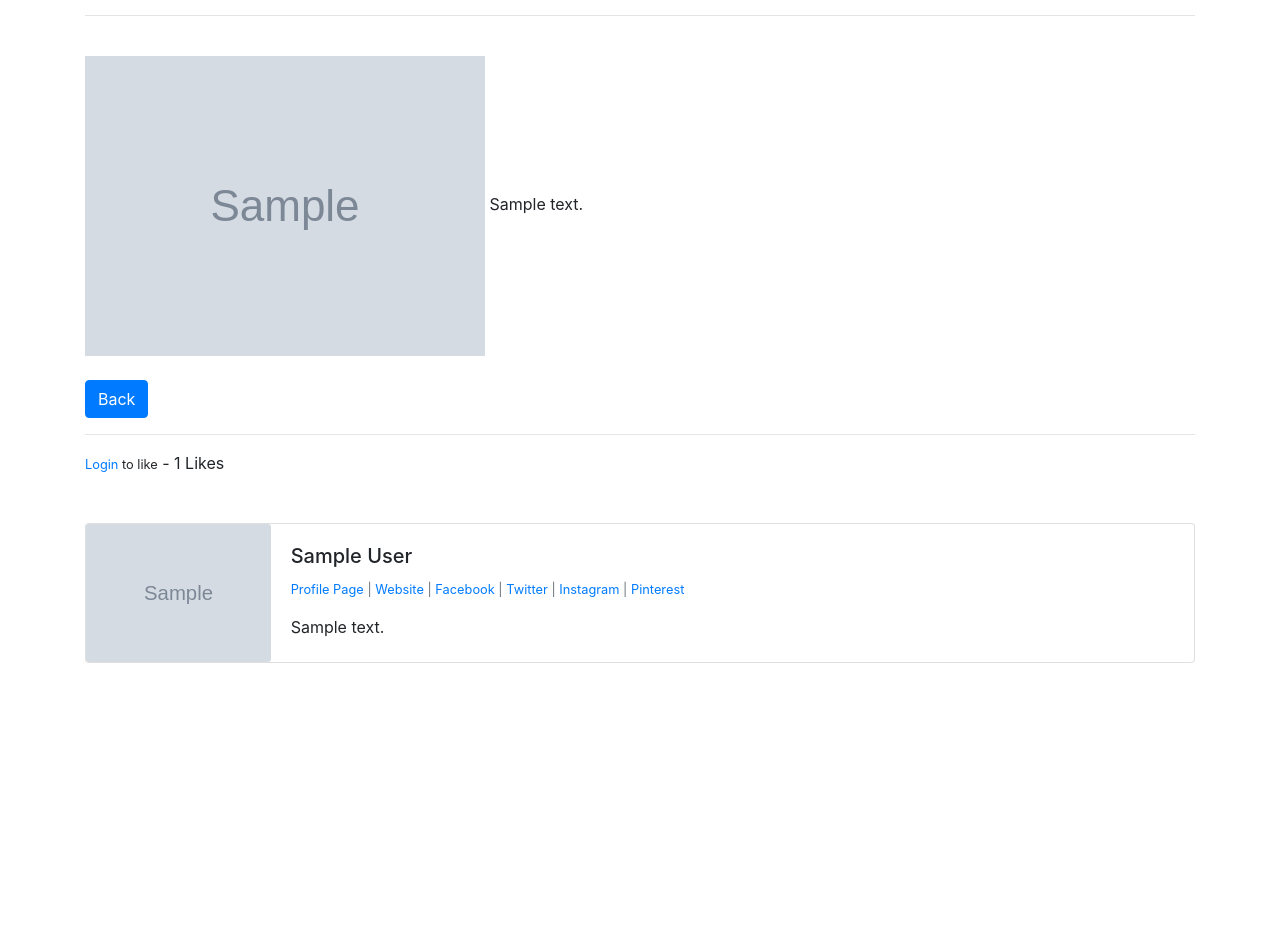
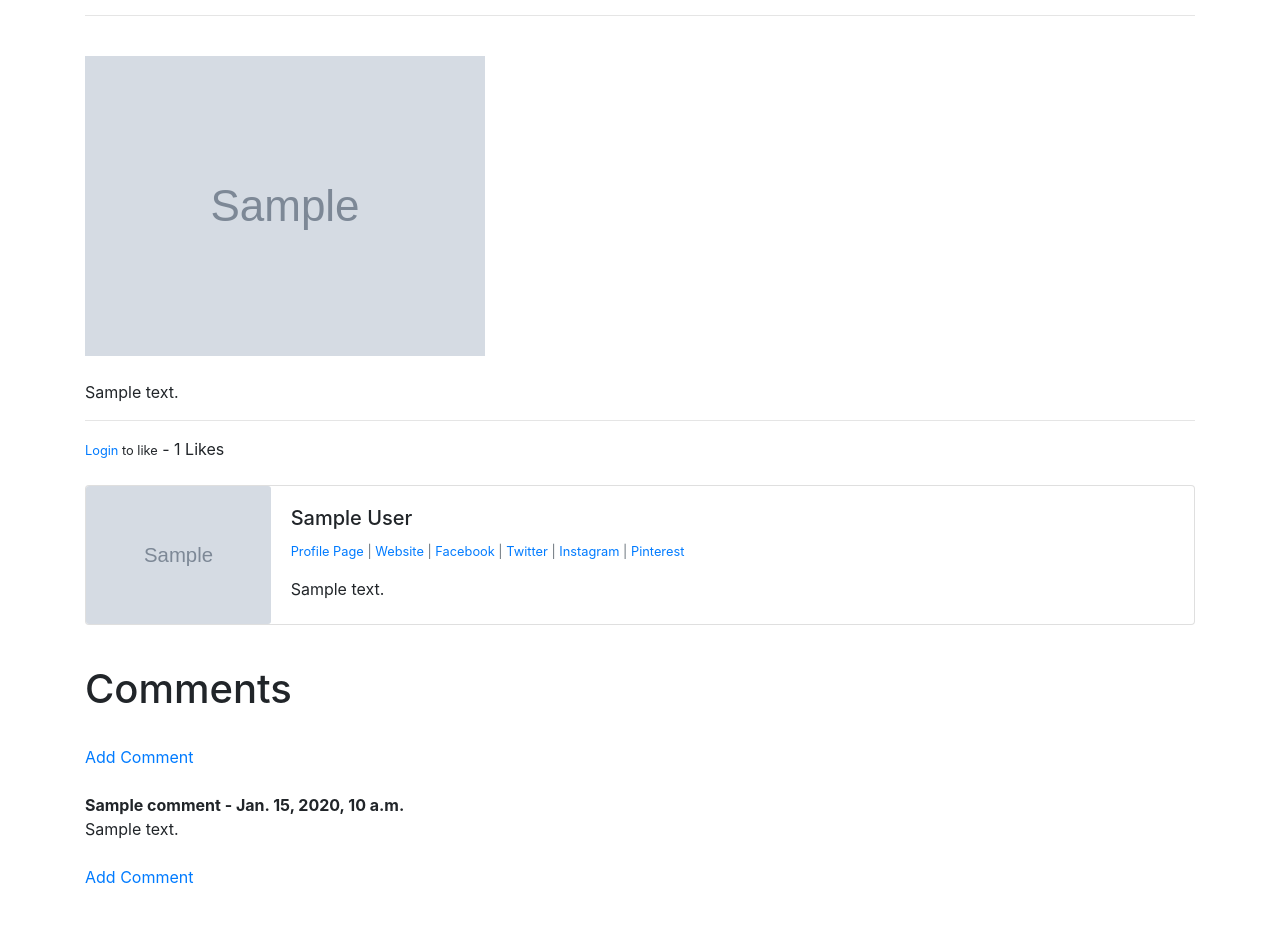
Before and after one commit to tobbe8808/news, a Django app: page /article/1 in a window 1280 px wide. Shown: the part 161-1098 px from the top of the page. Before the commit the page ends 824 px from the top, so only its background shows below. Run offline with Django 3.2, Linux system fonts and the light colour scheme; tables that the repository leaves empty hold one stand-in row (values such as "Sample post"); grey boxes marked "Sample" are stand-in pictures; some libraries are stand-ins or nearby versions.

Commit message:
added a comment feature

```diff
--- a/members/forms.py
+++ b/members/forms.py
@@ -7,7 +7,6 @@ class ProfilePageForm(forms.ModelForm):
     class Meta:
         model = Profile
         fields = ('bio', 'profile_pic', 'website_url', 'facebook_url', 'twitter_url', 'instagram_url', 'pinterest_url')
-
 
         widgets = {
             'bio': forms.Textarea(attrs={'class': 'form-control'}),
--- a/members/templates/registration/create_user_profile_page.html
+++ b/members/templates/registration/create_user_profile_page.html
@@ -10,6 +10,7 @@
     <div class="form-group">
 <form method="POST" enctype="multipart/form-data">
             {% csrf_token %}
+
             {{ form.as_p }}
             <button class="btn btn-secondary">Create Profile Page</button>
     </div>
--- a/newsapp/admin.py
+++ b/newsapp/admin.py
@@ -1,6 +1,7 @@
 from django.contrib import admin
-from .models import Post, Category, Profile
+from .models import Post, Category, Profile, Comment
 
 admin.site.register(Post)
 admin.site.register(Category)
 admin.site.register(Profile)
+admin.site.register(Comment)
--- a/newsapp/forms.py
+++ b/newsapp/forms.py
@@ -1,5 +1,5 @@
 from django import forms
-from .models import Post, Category
+from .models import Post, Category, Comment
 
 choices =  Category.objects.all().values_list('name','name')
 
@@ -35,3 +35,14 @@ class EditForm(forms.ModelForm):
             'snippet': forms.Textarea(attrs={'class': 'form-control'}),
 
         }
+
+class CommentForm(forms.ModelForm):
+    class Meta:
+        model = Comment
+        fields = ('name', 'body')
+
+        widgets = {
+            'name': forms.TextInput(attrs={'class': 'form-control'}),
+            'body': forms.Textarea(attrs={'class': 'form-control'}),
+
+        }
--- a/newsapp/models.py
+++ b/newsapp/models.py
@@ -52,3 +52,12 @@ class Post(models.Model):
 
     def get_absolute_url(self):
         return reverse('home')
+
+class Comment(models.Model):
+    post = models.ForeignKey(Post, related_name="comments", on_delete=models.CASCADE)
+    name = models.CharField(max_length=255)
+    body = models.TextField()
+    date_added = models.DateTimeField(auto_now_add=True)
+
+    def __str__(self):
+        return '%s - %s' % (self.post.title, self.name)
--- a/newsapp/urls.py
+++ b/newsapp/urls.py
@@ -1,5 +1,5 @@
 from django.urls import path
-from .views import HomeView, ArticleDetailView, AddPostView, UpdatePostView, DeletePostView, AddCategoryView, CategoryView, CategoryListView, LikeView
+from .views import HomeView, ArticleDetailView, AddPostView, UpdatePostView, DeletePostView, AddCategoryView, CategoryView, CategoryListView, LikeView, AddCommentView
 
 urlpatterns = [
     path('', HomeView.as_view(), name="home"),
@@ -11,5 +11,6 @@ urlpatterns = [
     path('category/<str:cats>/', CategoryView, name='category'),
     path('category-list/', CategoryListView, name='category-list'),
     path('like/<int:pk>', LikeView, name='like_post'),
+    path('article/<int:pk>/comment/', AddCommentView.as_view(), name='add_comment'),
 
 ]
--- a/newsapp/views.py
+++ b/newsapp/views.py
@@ -1,7 +1,7 @@
 from django.shortcuts import render, get_object_or_404
 from django.views.generic import ListView, DetailView, CreateView, UpdateView, DeleteView
-from .models import Post, Category
-from .forms import PostForm, EditForm
+from .models import Post, Category, Comment
+from .forms import PostForm, EditForm, CommentForm
 from django.urls import reverse_lazy, reverse
 from django.http import HttpResponseRedirect
 
@@ -65,6 +65,17 @@ class AddPostView(CreateView):
     form_class = PostForm
     template_name = 'add_post.html'
 
+class AddCommentView(CreateView):
+    model = Comment
+    form_class = CommentForm
+    template_name = 'add_comment.html'
+
+    def form_valid(self, form):
+        form.instance.post_id = self.kwargs['pk']
+        return super().form_valid(form)
+
+    success_url = reverse_lazy('home')
+
 class AddCategoryView(CreateView):
     model = Category
     template_name = 'add_category.html'
--- a/templates/article_details.html
+++ b/templates/article_details.html
@@ -3,9 +3,11 @@
 
 {% block title %}{{ post.title_tag }}{% endblock %}
 
+
+
 {% block content %}
 
-<h1>{{ post.title }} </h1>
+    <h1>{{ post.title }}</h1>
     <small>By:
         {{ post.author.first_name }}
         {{ post.author.last_name }} -
@@ -26,13 +28,11 @@
         <img src="{{ post.header_image.url }}">
     {% endif %}
 
-
+    <br/><br/>
     {{ post.body|safe }}
 
-<br/><br/>
-<a href="{% url 'home' %}" class="btn btn-primary">Back</a>
+    <hr>
 
-<hr>
 
     <form action="{% url 'like_post' post.pk %}" method="POST">
         {% csrf_token %}
@@ -52,8 +52,9 @@
 
     </form>
 
-<br/><br/>
 
+
+<br/>
 <div class="card mb-3">
   <div class="row no-gutters">
     <div class="col-md-2">
@@ -114,4 +115,32 @@
 
 <br/>
 
+
+<h1>Comments</h1>
+<br/>
+{% if not post.comments.all %}
+    No Comments Yet<a href="{% url 'add_comment' post.pk %}">Add One</a>
+{% else %}
+
+<a href="{% url 'add_comment' post.pk %}">Add Comment</a>
+<br/><br/>
+
+    {% for comment in post.comments.all %}
+        <strong>
+            {{ comment.name }} -
+            {{ comment.date_added }}
+        </strong>
+        <br/>
+        {{ comment.body }}
+        <br/><br/>
+
+
+    {% endfor %}
+        <a href="{% url 'add_comment' post.pk %}">Add Comment</a>
+{% endif %}
+<br/>
+
+
+
+<br/><br/>
 {% endblock %}
```
Also changed, not shown: templates/add_comment.html (added, +23 -0 lines), newsapp/migrations/0011_comment.py (added). Lines whose indentation alone changed are shown as unchanged.
